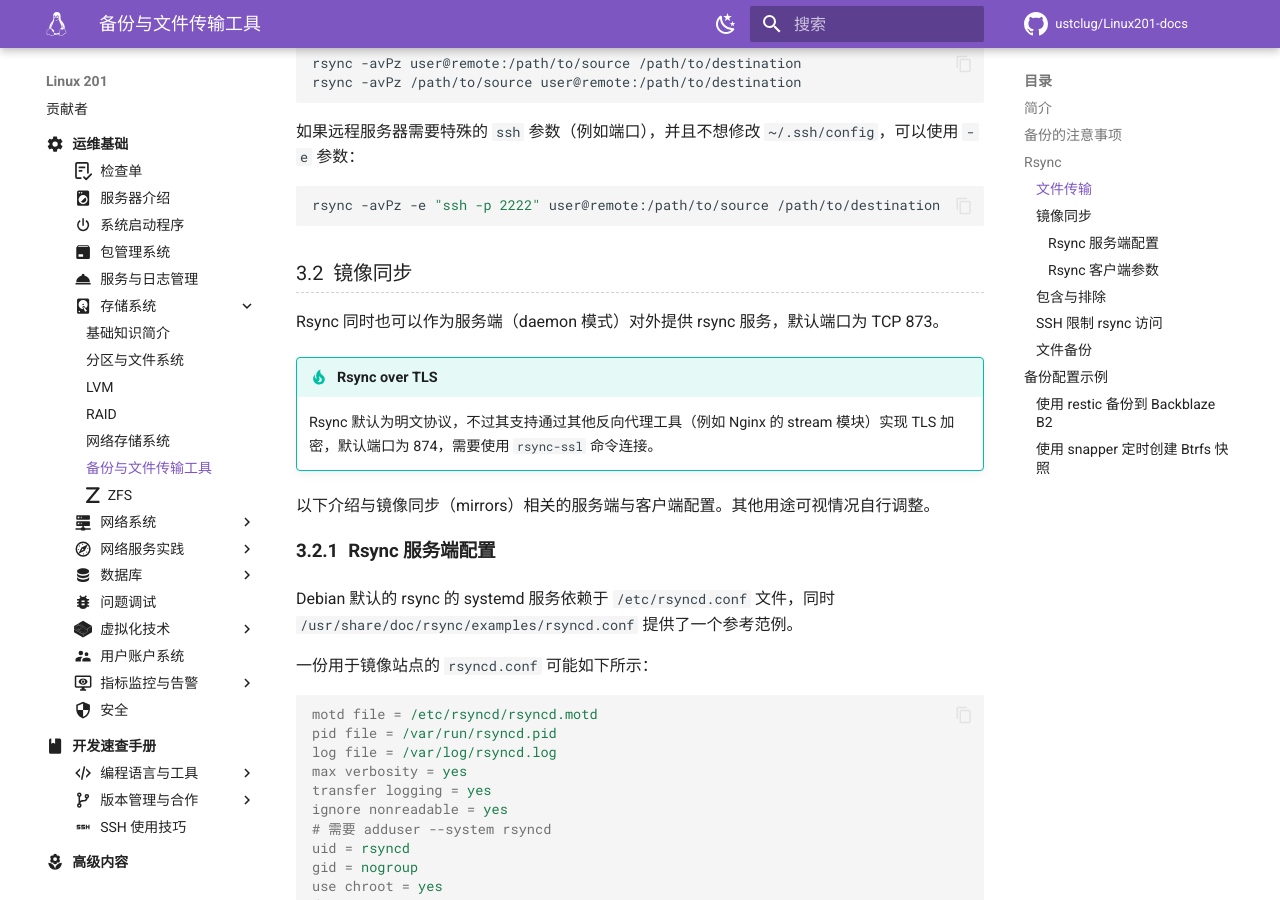
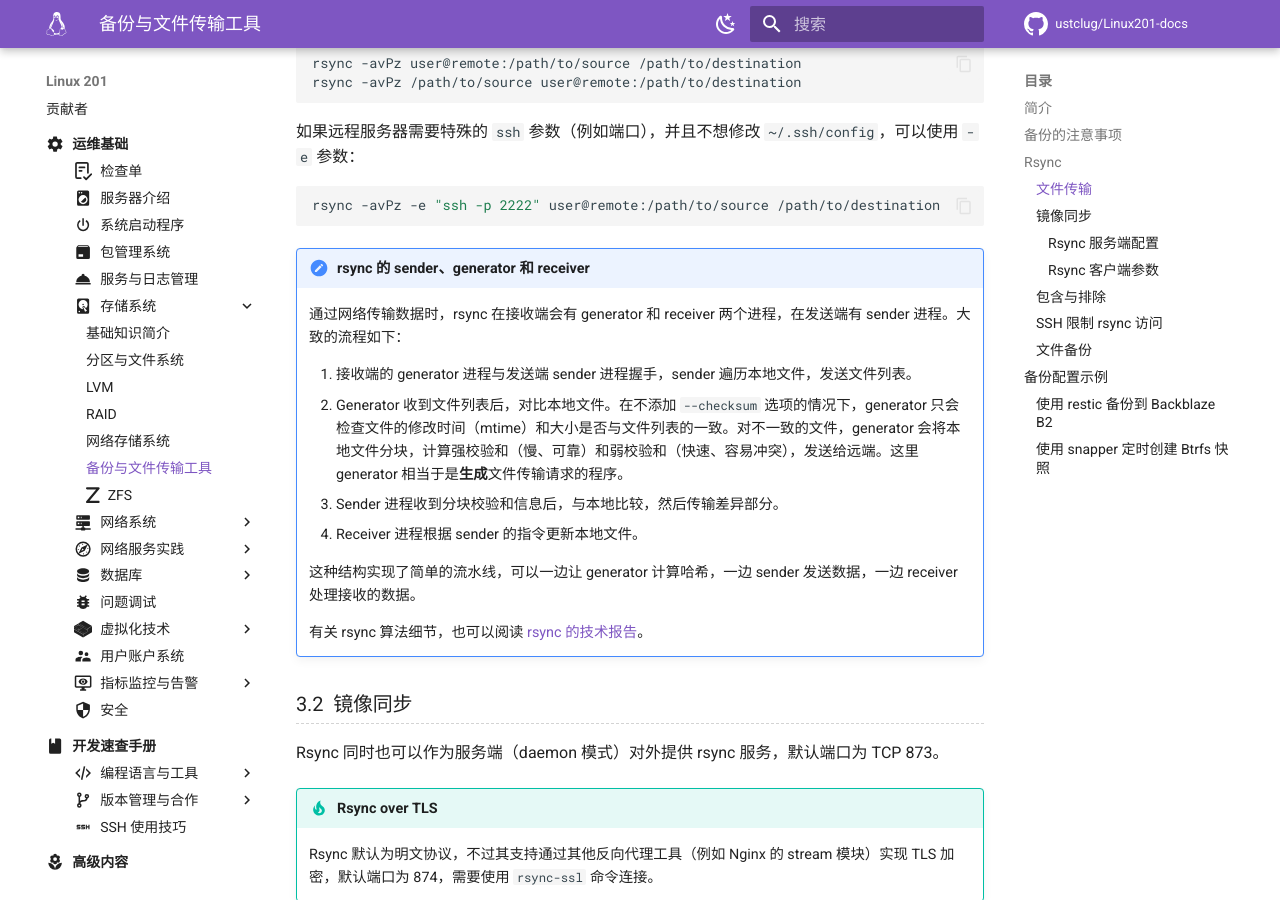
Before and after one commit to ustclug/Linux201-docs, an MkDocs documentation site: the page built from docs/ops/storage/backup.md, in a window 1280 px wide and 900 px high, scrolled down 3843 px. Built offline with MkDocs 1.6.1 and Material for MkDocs 9.7.7, drawn with Linux system fonts in a browser that asks for light colours; comment, search, counter and statistics services are not loaded.

Commit message:
ops/backup: Note about rsync generator, sender, receiver

````diff
--- a/docs/ops/storage/backup.md
+++ b/docs/ops/storage/backup.md
@@ -129,6 +129,19 @@ rsync -avPz /path/to/source user@remote:/path/to/destination
 ```shell
 rsync -avPz -e "ssh -p 2222" user@remote:/path/to/source /path/to/destination
 ```
+
+!!! note "rsync 的 sender、generator 和 receiver"
+
+    通过网络传输数据时，rsync 在接收端会有 generator 和 receiver 两个进程，在发送端有 sender 进程。大致的流程如下：
+
+    1. 接收端的 generator 进程与发送端 sender 进程握手，sender 遍历本地文件，发送文件列表。
+    2. Generator 收到文件列表后，对比本地文件。在不添加 `--checksum` 选项的情况下，generator 只会检查文件的修改时间（mtime）和大小是否与文件列表的一致。对不一致的文件，generator 会将本地文件分块，计算强校验和（慢、可靠）和弱校验和（快速、容易冲突），发送给远端。这里 generator 相当于是**生成**文件传输请求的程序。
+    3. Sender 进程收到分块校验和信息后，与本地比较，然后传输差异部分。
+    4. Receiver 进程根据 sender 的指令更新本地文件。
+
+    这种结构实现了简单的流水线，可以一边让 generator 计算哈希，一边 sender 发送数据，一边 receiver 处理接收的数据。
+
+    有关 rsync 算法细节，也可以阅读 [rsync 的技术报告](https://github.com/RsyncProject/rsync/blob/master/tech_report.tex)。
 
 ### 镜像同步 {#rsync-mirror}
 
````
